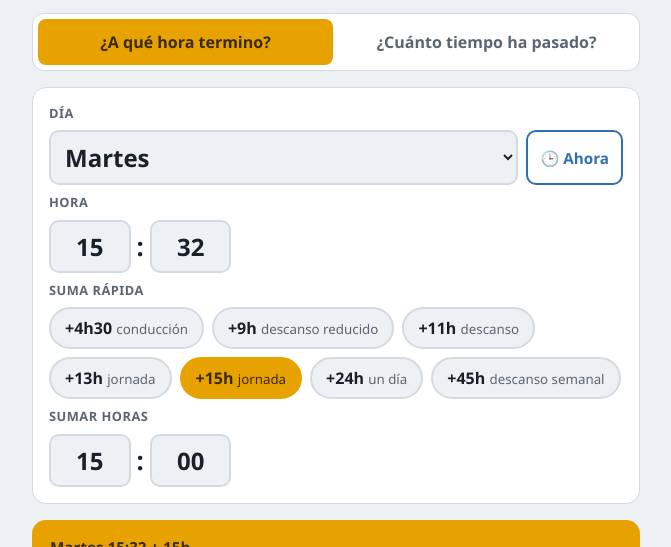
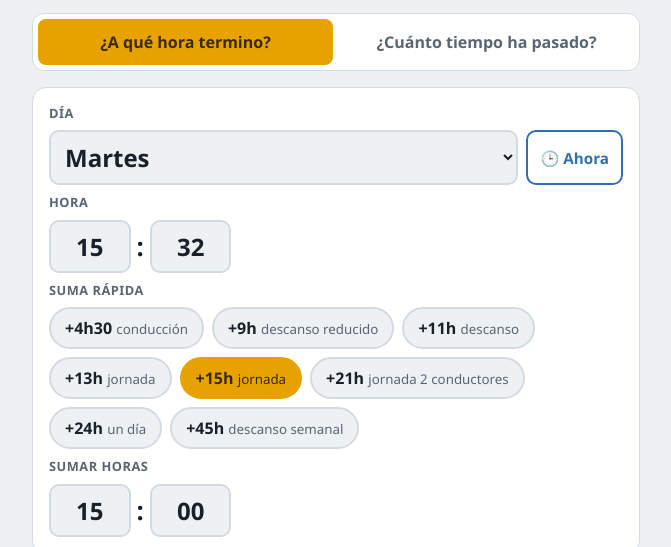
Before and after one commit to FITCODE1/calculadora-horas, a plain HTML site: page index.html in a window 1280 px wide. Shown: the part 139-686 px from the top of the page, without its empty margins (304-975 px from the left). Drawn offline with Linux system fonts and the light colour scheme.

Commit message:
feat: add 21h double-crew quick preset
Co-Authored-By: Claude Opus 5.5 <noreply@anthropic.com>

```diff
--- a/index.html
+++ b/index.html
@@ -164,7 +164,7 @@ const I18N = {
     day: "Día", hour: "Hora", min: "Min", now: "🕒 Ahora", s1: "Pulsa para poner la hora actual", s2: "Día", s3: "Hora y minutos", s4: "Suma rápida", s5: "O escribe las horas a sumar", s6: "Resultado", addH: "Sumar horas", from: "Desde", to: "Hasta",
     days: ["Lunes", "Martes", "Miércoles", "Jueves", "Viernes", "Sábado", "Domingo"],
     same: "el mismo día", tomorrow: "mañana", after: "pasado mañana", inDays: "dentro de {n} días",
-    presets: ["conducción", "descanso reducido", "descanso", "jornada", "jornada", "un día", "descanso semanal"],
+    presets: ["conducción", "descanso reducido", "descanso", "jornada", "jornada", "jornada 2 conductores", "un día", "descanso semanal"],
     stripTitle: "Por días", stripNote: "Las líneas gruesas son la medianoche (00:00). Cada medianoche empieza un día nuevo.",
     stepsTitle: "Cómo se calcula, paso a paso",
     m1: "Método 1 · Sumo y resto 24", addMin: "Suma los minutos: {calc}", over60: "Más de 60 minutos: {calc} y una hora más.",
@@ -196,7 +196,7 @@ const I18N = {
     day: "Ziua", hour: "Ora", min: "Min", now: "🕒 Acum", s1: "Apasă ca să pui ora de acum", s2: "Ziua", s3: "Ora și minutele", s4: "Adunare rapidă", s5: "Sau scrie orele de adunat", s6: "Rezultat", addH: "Adun ore", from: "De la", to: "Până la",
     days: ["Luni", "Marți", "Miercuri", "Joi", "Vineri", "Sâmbătă", "Duminică"],
     same: "aceeași zi", tomorrow: "mâine", after: "poimâine", inDays: "peste {n} zile",
-    presets: ["condus", "odihnă redusă", "odihnă", "program", "program", "o zi", "odihnă săpt."],
+    presets: ["condus", "odihnă redusă", "odihnă", "program", "program", "program echipaj", "o zi", "odihnă săpt."],
     stripTitle: "Pe zile", stripNote: "Liniile groase sunt miezul nopții (00:00). La fiecare miez de noapte începe o zi nouă.",
     stepsTitle: "Cum se calculează, pas cu pas",
     m1: "Metoda 1 · Adun și scad 24", addMin: "Adună minutele: {calc}", over60: "Peste 60 de minute: {calc} și o oră în plus.",
@@ -228,7 +228,7 @@ const I18N = {
     day: "اليوم", hour: "الساعة", min: "الدقائق", now: "🕒 الآن", s1: "اضغط لوضع الوقت الحالي", s2: "اليوم", s3: "الساعة والدقائق", s4: "إضافة سريعة", s5: "أو اكتب الساعات المراد إضافتها", s6: "النتيجة", addH: "أضف ساعات", from: "من", to: "إلى",
     days: ["الاثنين", "الثلاثاء", "الأربعاء", "الخميس", "الجمعة", "السبت", "الأحد"],
     same: "نفس اليوم", tomorrow: "غدًا", after: "بعد غد", inDays: "بعد {n} أيام",
-    presets: ["قيادة", "راحة مخفضة", "راحة", "دوام", "دوام", "يوم", "راحة أسبوعية"],
+    presets: ["قيادة", "راحة مخفضة", "راحة", "دوام", "دوام", "دوام سائقَين", "يوم", "راحة أسبوعية"],
     stripTitle: "حسب الأيام", stripNote: "الخطوط السميكة هي منتصف الليل (00:00). عند كل منتصف ليل يبدأ يوم جديد.",
     stepsTitle: "طريقة الحساب خطوة بخطوة",
     m1: "الطريقة 1 · أجمع وأطرح 24", addMin: "اجمع الدقائق: {calc}", over60: "أكثر من 60 دقيقة: {calc} وساعة إضافية.",
@@ -254,7 +254,7 @@ const I18N = {
     footer: "Florin Fresco S.L.U. · أداة مساعدة. المرجع القانوني هو دائمًا جهاز التاكوغراف.",
   },
 };
-const PRESETS = [[4, 30], [9, 0], [11, 0], [13, 0], [15, 0], [24, 0], [45, 0]];
+const PRESETS = [[4, 30], [9, 0], [11, 0], [13, 0], [15, 0], [21, 0], [24, 0], [45, 0]];
 const $ = id => document.getElementById(id);
 const pad = n => String(n).padStart(2, "0");
 const hm = mins => `${pad(Math.floor(mins / 60) % 24)}:${pad(mins % 60)}`;
--- a/sw.js
+++ b/sw.js
@@ -1,5 +1,5 @@
 // Offline cache: the page works without signal after the first visit.
-const CACHE = "calculadora-horas-v7";
+const CACHE = "calculadora-horas-v8";
 const FILES = ["./", "index.html", "manifest.webmanifest", "icon-180.png", "icon-192.png", "icon-512.png"];
 
 self.addEventListener("install", e => {
```
